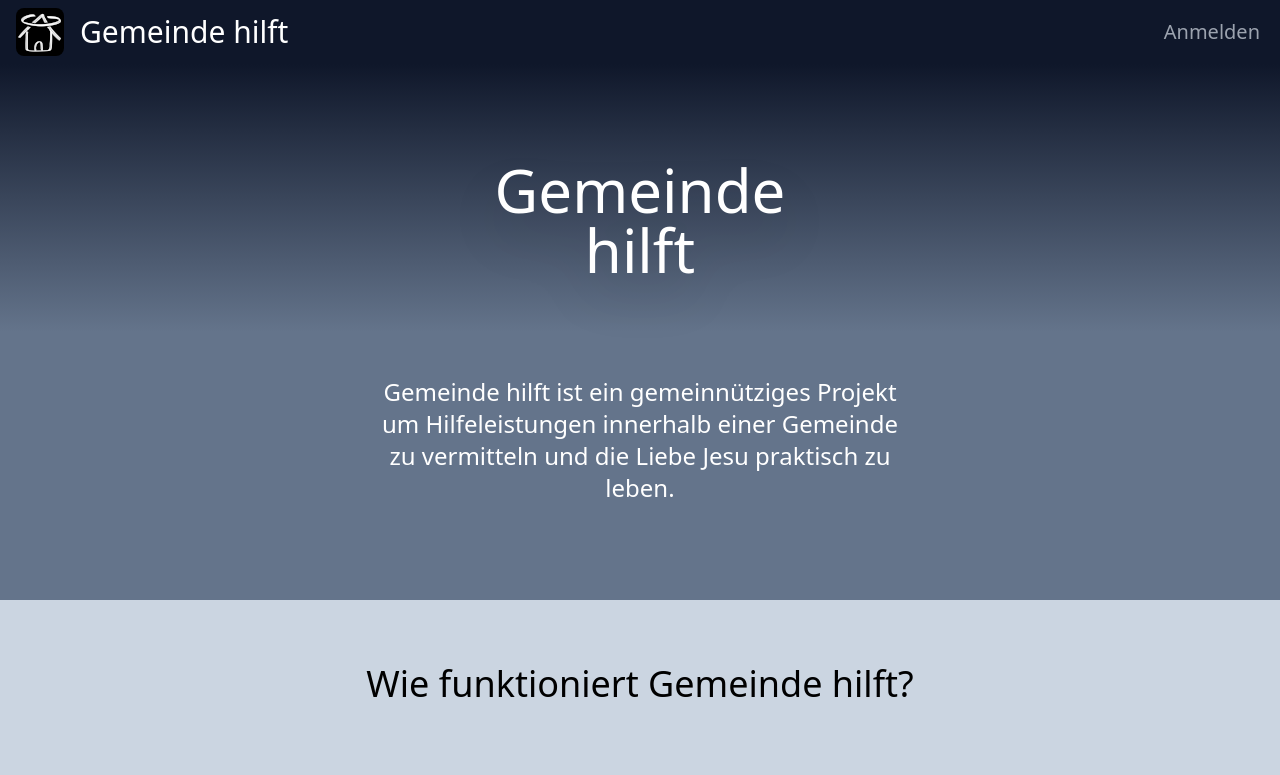
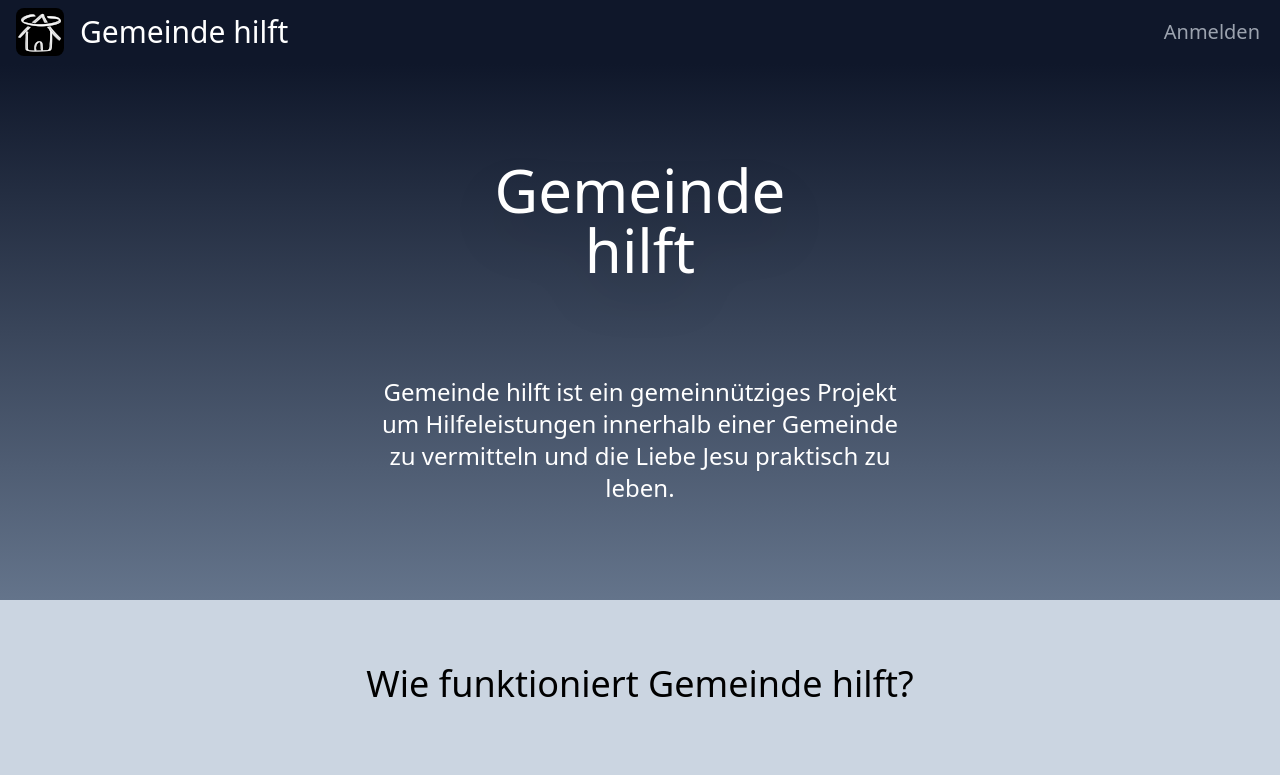
Before and after one commit to sdoering01/gemeinde-hilft, a Next.js app in the folder web/: page / in a window 1280 px wide. Shown: the top 775 px of the page. Built offline with nearby package versions, Linux system fonts and the light colour scheme.

Commit message:
Change linear gradient of landing page

```diff
--- a/web/pages/index.tsx
+++ b/web/pages/index.tsx
@@ -7,7 +7,7 @@ const Home = () => {
 
     return (
         <>
-            <div className="py-24 flex flex-col items-center justify-center text-center text-5xl bg-gradient-to-b from-blueGray-900 via-blueGray-500 to-blueGray-500 text-white sm:text-6xl">
+            <div className="py-24 flex flex-col items-center justify-center text-center text-5xl bg-gradient-to-b from-blueGray-900 to-blueGray-500 text-white sm:text-6xl">
                 <h1 className="mb-24 filter drop-shadow-2xl">
                     Gemeinde
                     <br />
```
